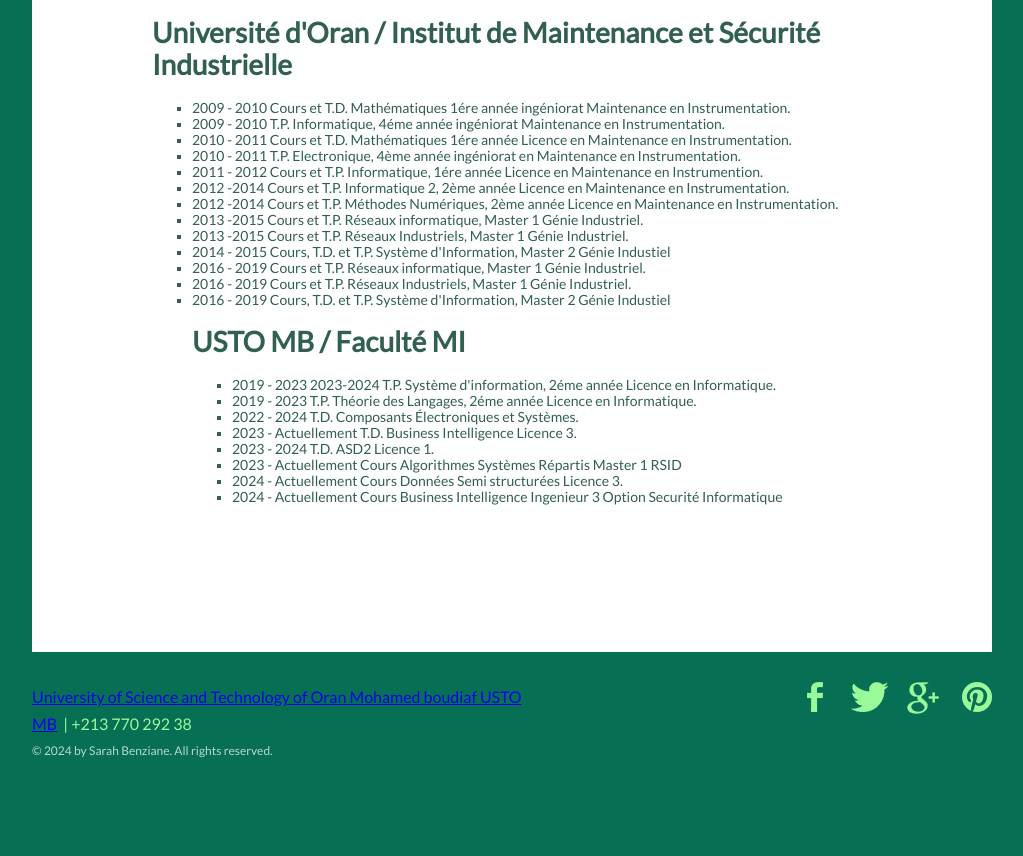
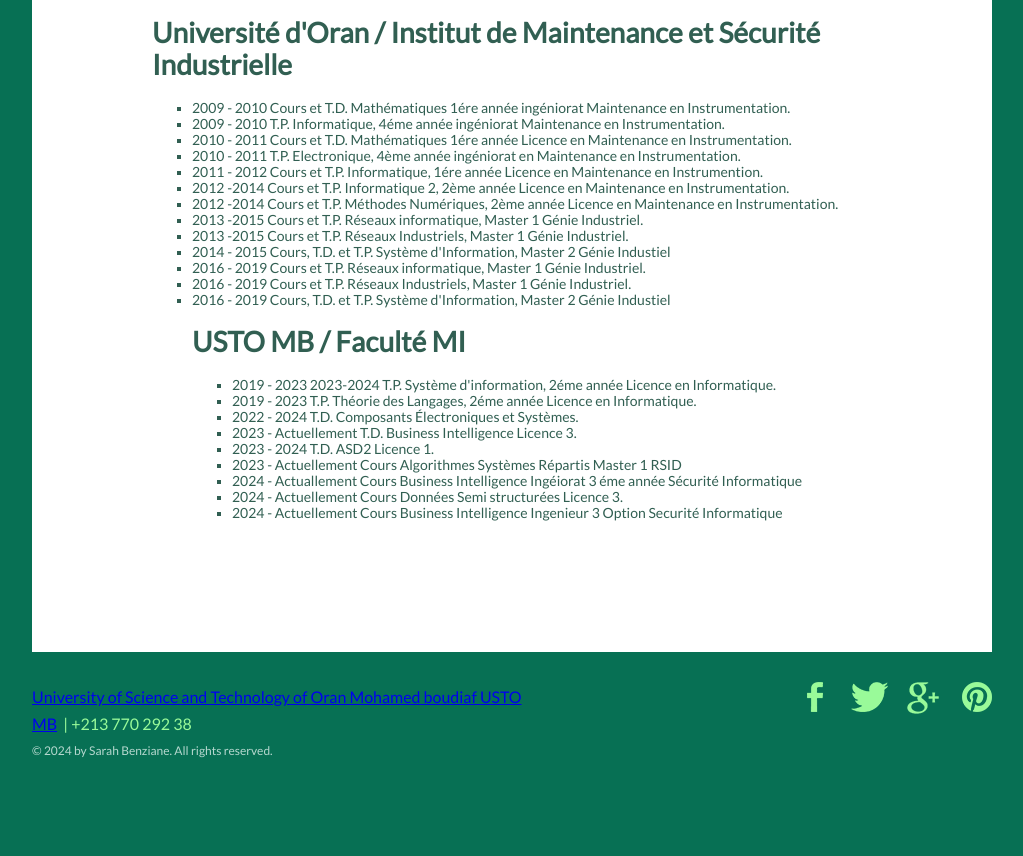
Before and after one commit to Sarahbenziane1/SarahBenziane1.github.io, a plain HTML site: page courses.html in a window 1280 px wide. Shown: the part 458-1314 px from the top of the page, without its empty margins (128-1151 px from the left). Drawn offline with Linux system fonts and the light colour scheme; files whose address does not match are found by name.

Commit message:
Add files via upload

```diff
--- a/courses.html
+++ b/courses.html
@@ -66,6 +66,7 @@
 			<li>2023 - Actuellement T.D. Business Intelligence Licence 3.
 			<li>2023 - 2024  T.D. ASD2 Licence 1.
 			<li>2023 - Actuellement Cours Algorithmes Systèmes Répartis Master 1 RSID
+			<li>2024 - Actuallement Cours Business Intelligence Ingéiorat 3 éme année Sécurité Informatique
 			<li>2024 - Actuellement Cours Données Semi structurées Licence 3.
 			<li>2024 - Actuellement Cours Business Intelligence Ingenieur 3 Option Securité Informatique
 								</p>
```
